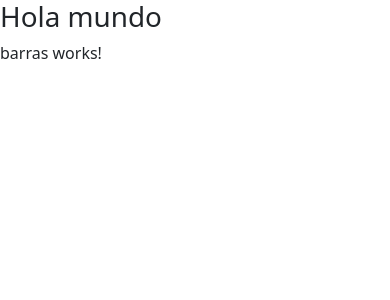
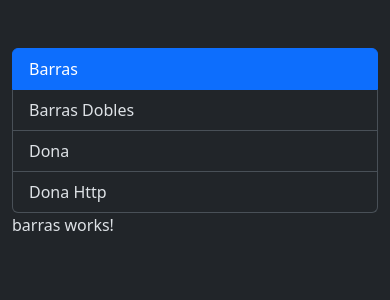
Before and after one commit to recover1988/ANGULAR-GraficasApp, an Angular app: page /graficas/barra in a window 390 px wide. Shown: the top 300 px of the page. Built offline with nearby package versions, Linux system fonts and the light colour scheme.

Commit message:
menu d ela aplicacion

```diff
--- a/src/app/app.component.html
+++ b/src/app/app.component.html
@@ -1,2 +1,9 @@
-<h1>Hola mundo</h1>
-<router-outlet></router-outlet>
+<div class="row mt-5" >
+  <div class="col-md-3 col-sm-12">
+    <app-menu></app-menu>
+  </div>
+
+  <div class="col-md-9 col-sm-12">
+    <router-outlet></router-outlet>
+  </div>
+</div>
--- a/src/app/shared/menu/menu.component.html
+++ b/src/app/shared/menu/menu.component.html
@@ -1 +1,10 @@
-<p>menu works!</p>
+<ul class="list-group">
+  <li
+    *ngFor="let item of menu"
+    class="list-group-item"
+    [routerLink]="item.ruta"
+    routerLinkActive="active"
+  >
+    {{ item.texto }}
+  </li>
+</ul>
--- a/src/app/shared/menu/menu.component.ts
+++ b/src/app/shared/menu/menu.component.ts
@@ -1,11 +1,29 @@
 import { Component } from '@angular/core';
+
+interface MenuItem {
+  ruta: string;
+  texto: string;
+}
 
 @Component({
   selector: 'app-menu',
   templateUrl: './menu.component.html',
   styles: [
+    `
+    li{
+      cursor:pointer;
+    }
+    `
   ]
 })
 export class MenuComponent {
 
+  menu: MenuItem[] = [
+    { ruta: '/graficas/barra', texto: 'Barras' },
+    { ruta: '/graficas/barra-doble', texto: 'Barras Dobles' },
+    { ruta: '/graficas/dona', texto: 'Dona' },
+    { ruta: '/graficas/dona-http', texto: 'Dona Http' },
+  ];
+
+
 }
--- a/src/index.html
+++ b/src/index.html
@@ -1,5 +1,5 @@
 <!DOCTYPE html>
-<html lang="en">
+<html lang="en" data-bs-theme="dark">
   <head>
     <meta charset="utf-8" />
     <title>GraficasApp</title>
@@ -14,7 +14,7 @@
       crossorigin="anonymous"
     />
   </head>
-  <body>
+  <body class="container">
     <app-root></app-root>
   </body>
 </html>
```
Also changed, not shown: 1 other file (tests, documents, lock files or other folders).
